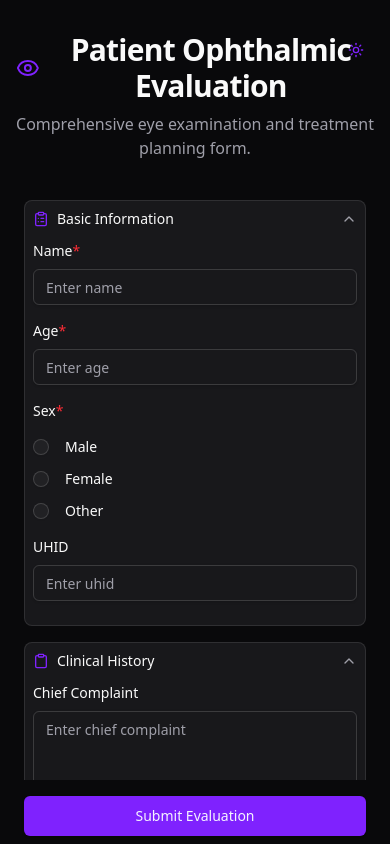
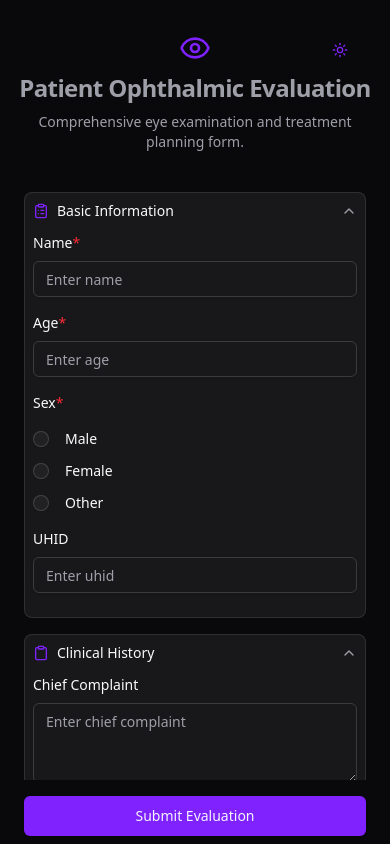
Before and after one commit to tushar-upadhya/forms, a React (Vite) app: page / in a window 390 px wide. Both pictures are taken after typing "name@example.com", "Sample123" into the empty fields and a click on the button "Login". Shown: the top 844 px of the page. Built offline with nearby package versions, Linux system fonts and the light colour scheme.

Commit message:
refactor(App, FormHeader): enhance layout responsiveness and improve styling for better user experience

```diff
--- a/src/App.tsx
+++ b/src/App.tsx
@@ -10,9 +10,9 @@ function App() {
     return (
         <ThemeProvider defaultTheme="dark">
             <div className="min-h-screen bg-background">
-                <div className="max-w-[1600px] mx-auto py-8 px-4 md:px-6">
+                <div className="max-w-[1600px] mx-auto py-8 px-4 sm:px-6 lg:px-8">
                     {!isLoggedIn ? (
-                        <div className="flex min-h-svh w-full items-center justify-center p-6 md:p-10">
+                        <div className="flex min-h-svh w-full items-center justify-center p-6">
                             <div className="w-full max-w-sm">
                                 <LoginForm
                                     onLogin={() => setIsLoggedIn(true)}
@@ -23,9 +23,9 @@ function App() {
                         <>
                             <FormHeader />
                             <div className="flex flex-col md:flex-row gap-6 mt-6">
-                                <div className="order-2 flex-1 w-full">
+                                <main className="w-full flex-1">
                                     <FormOne />
-                                </div>
+                                </main>
                             </div>
                         </>
                     )}
--- a/src/components/form-header/FormHeader.tsx
+++ b/src/components/form-header/FormHeader.tsx
@@ -4,14 +4,16 @@ import { ThemeToggle } from "../theme-toggle/ThemeToggle";
 export function FormHeader() {
     return (
         <header className="mb-8 text-center">
-            <div className="flex justify-center items-center gap-2 mb-2 relative">
+            <div className="relative flex flex-col items-center gap-2 md:flex-row md:justify-center md:gap-2 mb-2">
                 <EyeIcon className="h-8 w-8 text-primary" />
-                <h1 className="text-3xl font-bold tracking-tight">
+                <h1 className="text-2xl md:text-3xl text-muted-foreground  font-bold tracking-tight">
                     Patient Ophthalmic Evaluation
                 </h1>
-                <ThemeToggle className="absolute right-0 top-0" />
+                <div className="absolute right-4 top-0 md:static md:ml-auto">
+                    <ThemeToggle />
+                </div>
             </div>
-            <p className="text-muted-foreground">
+            <p className="text-muted-foreground text-sm md:text-base">
                 Comprehensive eye examination and treatment planning form.
             </p>
         </header>
```
